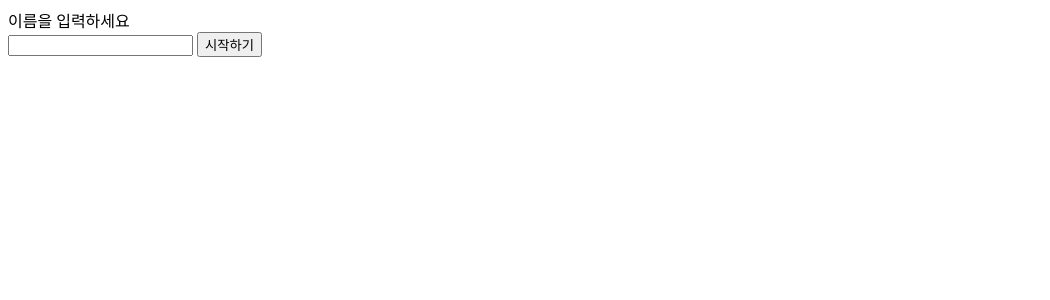
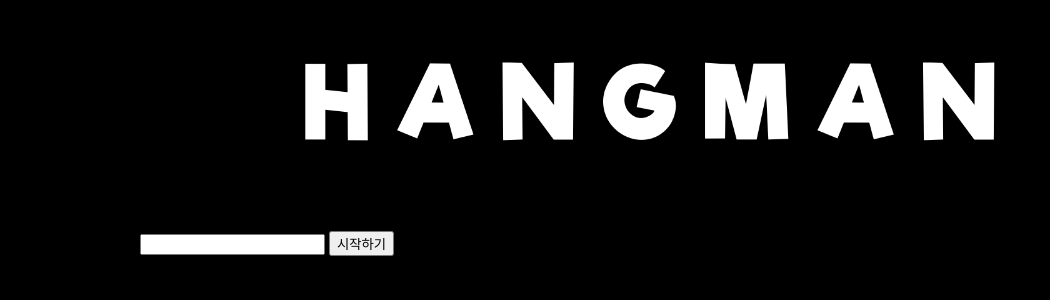
Before and after one commit to menuin/hangman, a Django app: page / in a window 1280 px wide. Shown: the top 300 px of the page, without its empty margins (0-1050 px from the left). Run offline with Django 3.2, Linux system fonts and the light colour scheme.

Commit message:
오늘 한일~CSS 다듬기

```diff
--- a/core/models.py
+++ b/core/models.py
@@ -5,6 +5,7 @@ from django.db import models
 class Player(models.Model):
     name=models.CharField(max_length=10)
     score=models.IntegerField(default=0)
+    wrong=models.IntegerField(default=0)
 
     words=['banana','apple','watermelon']
     currentWord=models.CharField(default="", max_length=10)
--- a/core/static/css/main.css
+++ b/core/static/css/main.css
@@ -1,4 +1,53 @@
+*{
+    margin:auto;
+}
+body{
+    background-color:black;
+}
+.name{
+    width:1000px;
+}
+/*--------------------------- header */
+header{
+    width:1000px;
+}
+.header{
+    background-color:black;
+    width:900px;
+    margin-left:60px;
+}
+/*---------------------------word section*/
+.upper_section {
+    width:1000px;
+}
+.word .showing {
+    color:black;
+}
+.word{
+    float:left;
+    width:500px;
+}
+.word span {
+    display:inline-block;
+    width:15px;
+    margin-right:5px;
+    margin-left:5px;
+    text-align: center;
+    color:white;
+    background-color:white;
 
+}
+::selection{
+    color:white;
+}
+/*---------------------------hangman section*/
+.hangman{
+    float:left;
+}
+/*--------------------------alphabet section*/
+.alphabet{
+    width:1000px;
+}
 .alphabet span:hover{
     cursor:pointer;
 }
@@ -7,15 +56,11 @@
     color:rgb(231, 73, 68);
 }
 
-.word .showing {
-    color:black;
-}
-
-.word span {
-    margin-right:10px;
+.alphabet{
     color:white;
 }
 
-::selection{
-    color:white;
+/*---------------------- footer */
+footer{
+    width:1000px;
 }
--- a/core/static/js/printword.js
+++ b/core/static/js/printword.js
@@ -1,4 +1,6 @@
 const wordDiv=document.querySelector(".word");
+const lineDiv=document.querySelector(".underline");
+
 
 function printWord(){
     for (var i=0;i<WORD.length;i++){
--- a/core/templates/core/base.html
+++ b/core/templates/core/base.html
@@ -8,10 +8,13 @@
     </head>
 
     <body>
-        <div class="home">
+        <header>
+            <img class="header" src="{% static 'images/hangman.png' %}">
+        </header>
+
             {% block content %}
             {% endblock %}
-        </div>
+
         <script>var WORD="{{word}}"</script>
         <script src="{% static 'js/check.js' %}"></script>
         <script src="{% static 'js/printword.js' %}"></script>
--- a/core/templates/core/start_home.html
+++ b/core/templates/core/start_home.html
@@ -2,11 +2,12 @@
 {% load static %}
 
 {% block content %}
-
-이름을 입력하세요
-<form method="POST">{% csrf_token %}
-    <input type="text" size=20 name=name>
-    <button type="submit">시작하기</button>
-</form>
+<div class="name">
+    이름을 입력하세요
+    <form method="POST">{% csrf_token %}
+        <input type="text" size=20 name=name>
+        <button type="submit">시작하기</button>
+    </form>
+</div>
 
 {% endblock %}
```
Also changed, not shown: core/templates/core/play_home.html (+9 -5 lines), core/migrations/0003_player_wrong.py (added), core/static/images/hangman.png (added).
